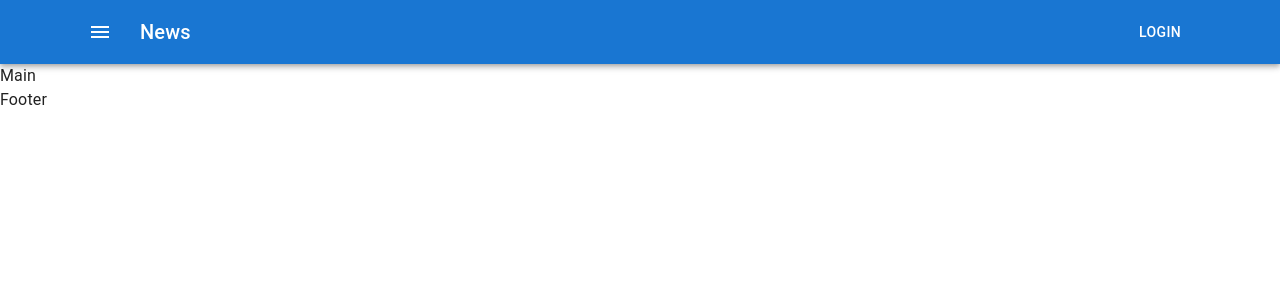
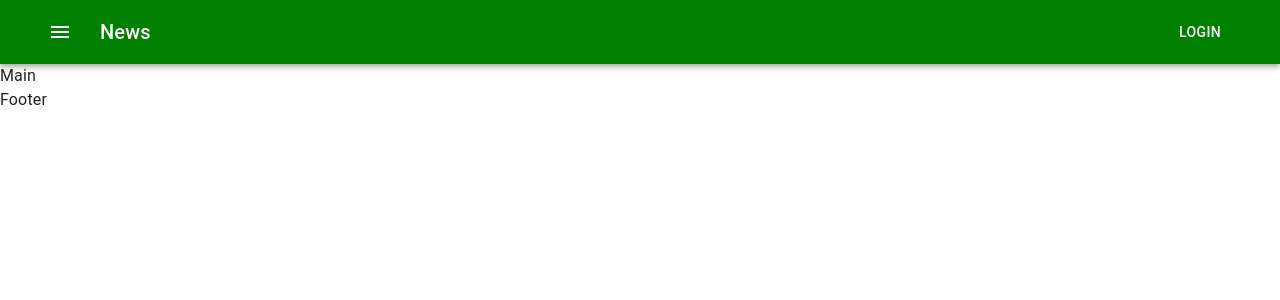
Before and after one commit to mcd-arch/react-test, a React (Create React App) app: page / in a window 1280 px wide. Shown: the top 300 px of the page. Built offline with nearby package versions, Linux system fonts and the light colour scheme.

Commit message:
styles added

```diff
--- a/src/container/App/App.tsx
+++ b/src/container/App/App.tsx
@@ -2,17 +2,18 @@
 import Main from '../main/main'
 import Header from '../header/header'
 import CssBaseline from '@mui/material/CssBaseline'
+import { StyledEngineProvider } from '@mui/material/styles'
 
 type Props = {}
 
 const App = (props: Props) => {
     return (
-        <>
+        <StyledEngineProvider injectFirst>
             <CssBaseline></CssBaseline>
             <Header />
             <Main />
             <Footer />
-        </>
+        </StyledEngineProvider>
     )
 }
 export default App
--- /dev/null
+++ b/src/container/header/header.scss
@@ -0,0 +1,3 @@
+.app_bar {
+    background-color: green;
+}
--- a/src/container/header/header.tsx
+++ b/src/container/header/header.tsx
@@ -5,12 +5,13 @@
 import IconButton from '@mui/material/IconButton'
 import MenuIcon from '@mui/icons-material/Menu'
 import { Container } from '@mui/system'
+import './header.scss'
 
 type Props = {}
 const Header = (props: Props) => {
     return (
-        <AppBar position="static">
-            <Container>
+        <AppBar position="static" className="app_bar">
+            <Container maxWidth="xl">
                 <Toolbar>
                     <IconButton
                         size="large"
```
